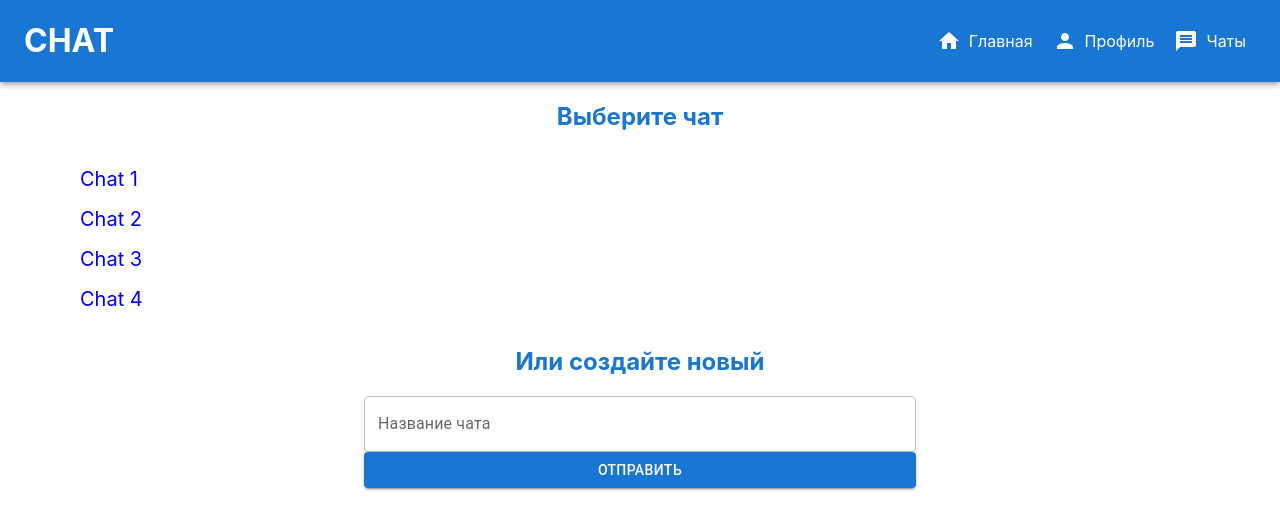
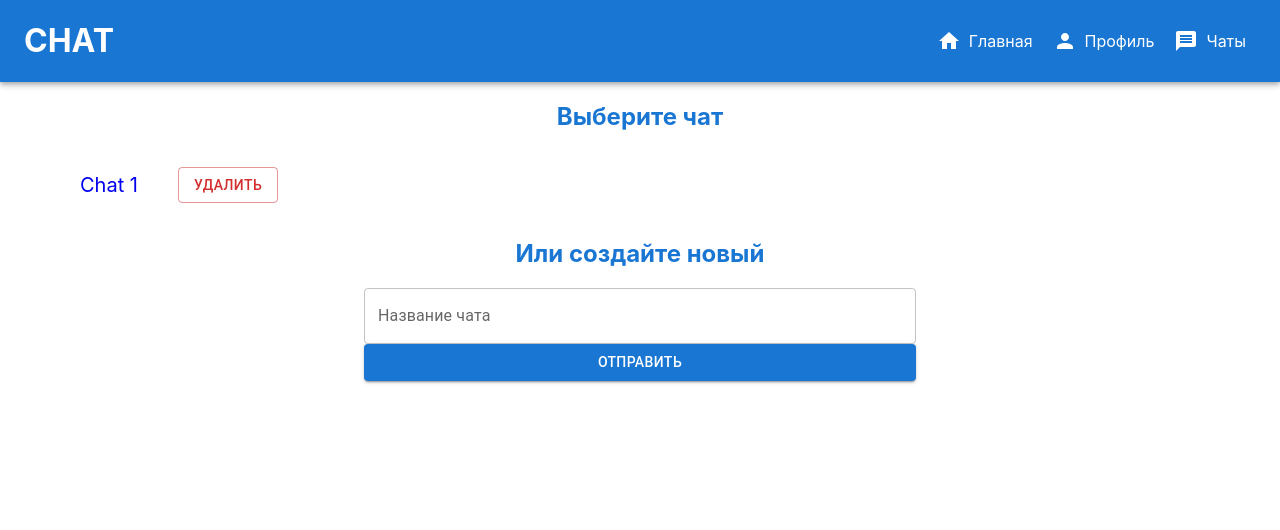
Before and after one commit to iamceltic33/react-app-gb, a React (Create React App) app: page /chats in a window 1280 px wide. Shown: the top 530 px of the page. Built offline with nearby package versions, Linux system fonts and the light colour scheme.

Commit message:
redux 2
chatList with redux

```diff
--- a/src/App.js
+++ b/src/App.js
@@ -1,48 +1,25 @@
 import './App.css';
-import { nextId } from './utils';
+
 import { Route, Routes } from 'react-router-dom';
 
 import Profile from './Profile';
 import Chats from './Chats';
 import Home from './Home';
 import Layout from './Layout';
-import { useState } from 'react';
 import ChatsList from './ChatsList';
 
-let chatArray = {
-  [nextId()]: { name: 'Chat 1', messages: [{ author: 'robot', text: 'welcome to Chat 1' }] },
-  [nextId()]: { name: 'Chat 2', messages: [{ author: 'robot', text: 'welcome to Chat 2' }] },
-  [nextId()]: { name: 'Chat 3', messages: [{ author: 'robot', text: 'welcome to Chat 3' }] },
-  [nextId()]: { name: 'Chat 4', messages: [{ author: 'robot', text: 'welcome to Chat 4' }] }
-}
+
 
 function App() {
-  let [chats, setChats] = useState(chatArray);
 
-  const updateChats = (message, chatId) => {
-    const newChats = Object.assign({}, chats)
-    newChats[chatId].messages.push(message);
-    setChats(newChats);
-  }
-
-  const createChat = (chatName) => {
-    const newChats = Object.assign({}, chats);
-    let id = nextId();
-    newChats[id] = {
-      name: chatName,
-      messages: [{ author: 'robot', text: `welcome to ${chatName}` }]
-    }
-    setChats(newChats);
-    return id;
-  }
   return (
     <div className="App">
       <Routes>
         <Route path='/' element={<Layout />}>
-          <Route index exact element={<Home chatArray={chats} />} />
+          <Route index exact element={<Home />} />
           <Route path="/profile" element={<Profile />} />
-          <Route path="/chats" exact element={<ChatsList chatArray={chats} createChat={createChat} createAvailable />} />
-          <Route path="/chats/:chatId" element={<Chats chatArray={chats} updateChats={updateChats} />} />
+          <Route path="/chats" exact element={<ChatsList createAvailable />} />
+          <Route path="/chats/:chatId" element={<Chats />} />
         </Route>
       </Routes>
     </div>
--- a/src/Chats.jsx
+++ b/src/Chats.jsx
@@ -1,40 +1,26 @@
 import MessageList from './MessageList';
-import { useState, useEffect, useRef } from 'react';
+import { useRef } from 'react';
 import { Container, Alert, Button, TextField } from '@mui/material';
 import { Link, useParams } from 'react-router-dom';
+import { useDispatch, useSelector } from 'react-redux';
 
 let newAuthor = '', newText = '';
 
-export default function Chats({ chatArray, updateChats }) {
+export default function Chats() {
     let { chatId } = useParams();
-    let chat = chatArray[chatId];
+    const chats = useSelector(state => state.chats);
+    const dispatch = useDispatch();
+    let chat = chats[chatId];
     let textFieldRef = useRef(null);
-
-    const addMessage = (author, text) => {
-        setMessageList(prev => {
-            let newState = [...prev]
-            newState.push({ author, text })
-            return newState;
-        });
-        updateChats({ author, text }, chatId);
-    }
-
-    const messageCallback = () => {
-        if (messageList.length > 0 && messageList[messageList.length - 1].author !== 'robot') {
-            setTimeout(() => {
-                addMessage('robot', 'Спасибо за ваше сообщение!')
-            }, 1000)
-        }
-    }
 
     const onFormSubmit = (event) => {
         event.preventDefault();
-        addMessage(newAuthor, newText);
+        dispatch({ type: "addMessage", payload: { chatId, author: newAuthor, text: newText } })
+        setTimeout(() => {
+            dispatch({ type: "addMessage", payload: { chatId, author: "robot", text: "Спасибо за ваше сообщение!" } })
+        }, 1000)
         textFieldRef?.current.focus();
     }
-
-    const [messageList, setMessageList] = useState(chat ? chat.messages : []);
-    useEffect(messageCallback, [messageList])
 
     if (!chat) {
         return <Container >
@@ -44,7 +30,7 @@ export default function Chats({ chatArray, updateChats }) {
     }
     return <Container id="chat" >
 
-        <MessageList messages={messageList} />
+        <MessageList messages={chat.messages} />
         <form className='send-form' action='#' onSubmit={onFormSubmit} style={{
             display: "flex",
             flexDirection: "column",
--- a/src/ChatsList.jsx
+++ b/src/ChatsList.jsx
@@ -1,21 +1,27 @@
 import { Container, List, ListItem, Button, TextField } from "@mui/material";
-import { Link, useNavigate } from "react-router-dom";
+import { useDispatch, useSelector } from "react-redux";
+import { Link/*, useNavigate*/ } from "react-router-dom";
 let newChatName = "";
-export default function ChatsList({ chatArray, createChat, createAvailable }) {
-    const navigate = useNavigate();
+export default function ChatsList({ createAvailable }) {
+    const chats = useSelector(state => state.chats)
+    const dispatch = useDispatch();
+    // const navigate = useNavigate();
     const createNewChat = () => {
-        let id = createChat(newChatName);
-        navigate("/chats/" + id);
+        dispatch({ type: "createChat", payload: newChatName });
+        // navigate("/chats/" + id);
     }
 
     return <Container>
         <h2>Выберите чат</h2>
         <List sx={{ fontSize: 20 }} >
-            {Object.keys(chatArray).map((value) => {
+            {Object.keys(chats).map((value) => {
                 return <ListItem key={value}>
                     <Link to={"/chats/" + value} style={{ textDecoration: "none", display: "block" }}>
-                        {chatArray[value].name}
+                        {chats[value].name}
                     </Link>
+                    <Button variant="outlined" color="error" sx={{ ml: 5 }} onClick={() => { dispatch({ type: "deleteChat", payload: value }) }}>
+                        Удалить
+                    </Button>
                 </ListItem>
             })}
         </List>
--- a/src/Home.jsx
+++ b/src/Home.jsx
@@ -3,11 +3,11 @@ import { Link } from "react-router-dom";
 import ChatsList from "./ChatsList";
 
 
-export default function Home({ chatArray }) {
+export default function Home() {
     return <>
         <Container>
             <div className="chat-list">
-                <ChatsList chatArray={chatArray} />
+                <ChatsList />
             </div>
             <div className="profile-info">
                 <Link to="/profile">Ваш профиль</Link>
--- a/src/Profile.jsx
+++ b/src/Profile.jsx
@@ -1,8 +1,8 @@
 import { useSelector, useDispatch } from "react-redux"
 
 export default function Profile() {
-    const profileName = useSelector(state => state.username)
-    const active = useSelector(state => state.active)
+    const profileName = useSelector(state => state.profile.username)
+    const active = useSelector(state => state.profile.active)
     const dispatch = useDispatch();
     return <>
         <p>
--- a/src/index.js
+++ b/src/index.js
@@ -5,22 +5,8 @@ import App from './App';
 import reportWebVitals from './reportWebVitals';
 import { BrowserRouter } from 'react-router-dom';
 import { Provider } from 'react-redux';
-import { createStore } from 'redux';
-import { composeWithDevTools } from '@redux-devtools/extension';
+import { store } from './redux/configureStore';
 
-const initialState = {
-  username: 'Ruslan',
-  active: false
-}
-const reducer = (state = initialState, action) => {
-  switch (action.type) {
-    case "changeActive":
-      return { ...state, active: !state.active }
-    default:
-      return state;
-  }
-}
-const store = createStore(reducer, composeWithDevTools())
 
 ReactDOM.render(
   <React.StrictMode>
--- /dev/null
+++ b/src/redux/configureStore.js
@@ -0,0 +1,11 @@
+import { combineReducers, createStore } from "redux";
+import profileReducer from "./reducer/profileReducer";
+import { composeWithDevTools } from '@redux-devtools/extension';
+import chatsReducer from "./reducer/chatsReducer"
+
+const reducer = combineReducers({
+    profile: profileReducer,
+    chats: chatsReducer
+})
+
+export const store = createStore(reducer, composeWithDevTools());
--- /dev/null
+++ b/src/redux/reducer/chatsReducer.js
@@ -0,0 +1,31 @@
+
+const initialState = {
+    [Date.now()]: { name: 'Chat 1', messages: [{ author: 'robot', text: 'welcome to Chat 1' }] }
+}
+
+const reducer = (state = initialState, action) => {
+    switch (action.type) {
+        case "createChat":
+            return {
+                ...state,
+                [Date.now()]: {
+                    name: action.payload,
+                    messages: [{ author: 'robot', text: `welcome to ${action.payload}` }]
+                }
+            }
+        case "deleteChat":
+            let chats = {
+                ...state
+            }
+            delete chats[action.payload];
+            return chats;
+        case "addMessage":
+            const { chatId, author, text } = action.payload;
+            let newState = { ...state };
+            newState[chatId].messages.push({ author, text });
+            return newState;
+        default: return state;
+    }
+}
+
+export default reducer;
--- /dev/null
+++ b/src/redux/reducer/profileReducer.js
@@ -0,0 +1,14 @@
+const initialState = {
+    username: 'Ruslan',
+    active: false
+}
+const reducer = (state = initialState, action) => {
+    switch (action.type) {
+        case "changeActive":
+            return { ...state, active: !state.active }
+        default:
+            return state;
+    }
+}
+
+export default reducer;
```
